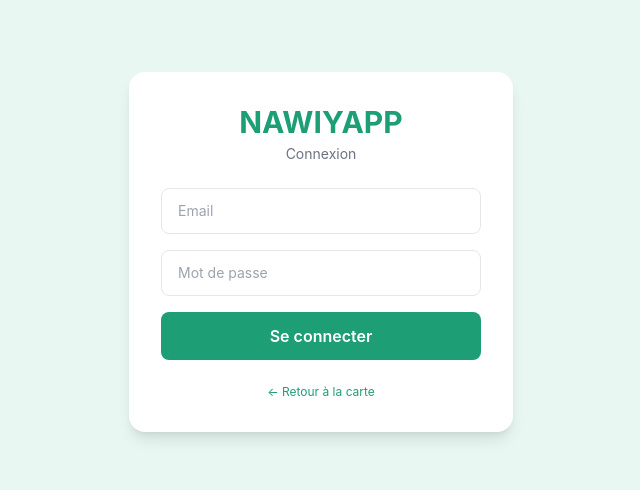
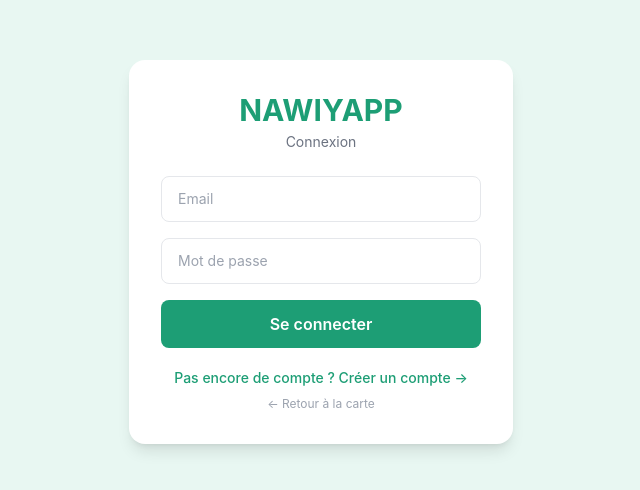
Before and after one commit to frankwilfried/nawiyapp-web, a React (Vite) app: page /login in a window 1280 px wide. Shown: the part 148-638 px from the top of the page, without its empty margins (319-959 px from the left). Built offline with nearby package versions, Linux system fonts and the light colour scheme; no server answers.

Commit message:
feat: add register form to login page

```diff
--- a/src/pages/Login.jsx
+++ b/src/pages/Login.jsx
@@ -1,12 +1,15 @@
 import { useState } from 'react';
 import { useNavigate } from 'react-router-dom';
 import { useAuthStore } from '../store/authStore';
+import apiClient from '../api/client';
 
 export default function Login() {
-  const [email, setEmail]       = useState('');
-  const [password, setPassword] = useState('');
-  const [error, setError]       = useState('');
-  const [loading, setLoading]   = useState(false);
+  const [mode, setMode]          = useState('login'); // 'login' | 'register'
+  const [email, setEmail]        = useState('');
+  const [password, setPassword]  = useState('');
+  const [fullName, setFullName]  = useState('');
+  const [error, setError]        = useState('');
+  const [loading, setLoading]    = useState(false);
   const login    = useAuthStore(s => s.login);
   const navigate = useNavigate();
 
@@ -14,10 +17,17 @@ export default function Login() {
     e.preventDefault();
     setError(''); setLoading(true);
     try {
-      const data = await login(email, password);
-      navigate(data.user.role === 'admin' ? '/admin' : '/');
+      if (mode === 'login') {
+        const data = await login(email, password);
+        navigate(data.user.role === 'admin' ? '/admin' : '/');
+      } else {
+        if (!fullName.trim()) { setError('Ton prénom est requis'); setLoading(false); return; }
+        await apiClient.post('/auth/register', { full_name: fullName, email, password });
+        const data = await login(email, password);
+        navigate(data.user.role === 'admin' ? '/admin' : '/');
+      }
     } catch (err) {
-      setError(err.response?.data?.error?.message || 'Erreur de connexion');
+      setError(err.response?.data?.error?.message || (mode === 'login' ? 'Email ou mot de passe incorrect' : 'Erreur lors de la création du compte'));
     } finally {
       setLoading(false);
     }
@@ -27,13 +37,22 @@ export default function Login() {
     <div className="min-h-screen flex items-center justify-center bg-nawiy-light">
       <div className="bg-white rounded-2xl shadow-lg p-8 w-full max-w-sm">
         <h1 className="text-3xl font-bold text-nawiy-green text-center mb-1">NAWIYAPP</h1>
-        <p className="text-center text-gray-500 text-sm mb-6">Connexion</p>
+        <p className="text-center text-gray-500 text-sm mb-6">
+          {mode === 'login' ? 'Connexion' : 'Créer un compte'}
+        </p>
 
         {error && (
           <div className="bg-red-50 text-red-600 text-sm p-3 rounded-lg mb-4">{error}</div>
         )}
 
         <form onSubmit={handleSubmit} className="flex flex-col gap-4">
+          {mode === 'register' && (
+            <input
+              type="text" placeholder="Ton prénom *" value={fullName}
+              onChange={e => setFullName(e.target.value)} required
+              className="border border-gray-200 rounded-lg px-4 py-3 text-sm focus:outline-none focus:border-nawiy-green"
+            />
+          )}
           <input
             type="email" placeholder="Email" value={email}
             onChange={e => setEmail(e.target.value)} required
@@ -41,20 +60,33 @@ export default function Login() {
           />
           <input
             type="password" placeholder="Mot de passe" value={password}
-            onChange={e => setPassword(e.target.value)} required
+            onChange={e => setPassword(e.target.value)} required minLength={6}
             className="border border-gray-200 rounded-lg px-4 py-3 text-sm focus:outline-none focus:border-nawiy-green"
           />
           <button
             type="submit" disabled={loading}
             className="bg-nawiy-green text-white rounded-lg py-3 font-semibold hover:bg-nawiy-dark transition disabled:opacity-60"
           >
-            {loading ? 'Connexion...' : 'Se connecter'}
+            {loading ? '...' : mode === 'login' ? 'Se connecter' : 'Créer mon compte'}
           </button>
         </form>
 
-        <p className="text-center text-xs text-gray-400 mt-6">
-          <button onClick={() => navigate('/')} className="text-nawiy-green hover:underline">← Retour à la carte</button>
-        </p>
+        <div className="text-center mt-5 flex flex-col gap-2">
+          {mode === 'login' ? (
+            <button onClick={() => { setMode('register'); setError(''); }}
+              className="text-nawiy-green text-sm font-medium hover:underline">
+              Pas encore de compte ? Créer un compte →
+            </button>
+          ) : (
+            <button onClick={() => { setMode('login'); setError(''); }}
+              className="text-nawiy-green text-sm font-medium hover:underline">
+              ← J'ai déjà un compte
+            </button>
+          )}
+          <button onClick={() => navigate('/')} className="text-xs text-gray-400 hover:underline">
+            ← Retour à la carte
+          </button>
+        </div>
       </div>
     </div>
   );
```
